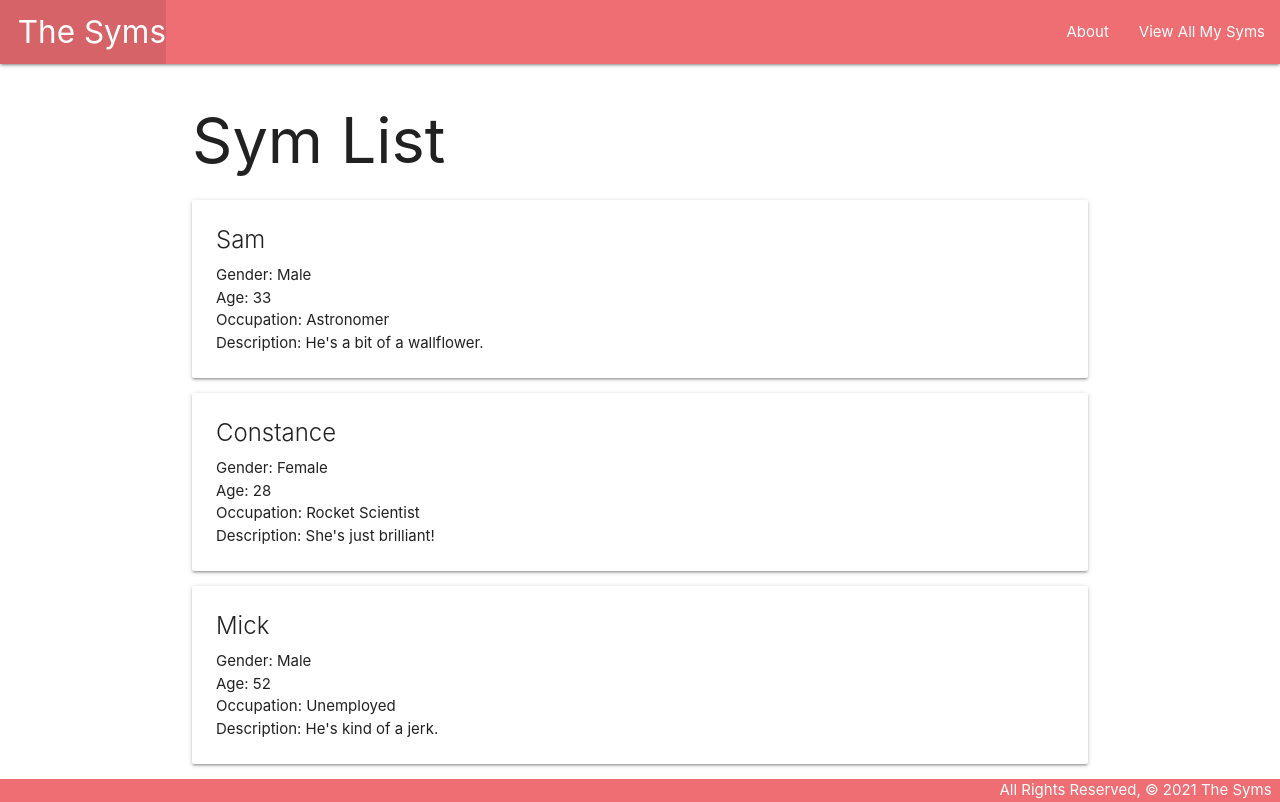
After one commit to lloddy/syms, a Django app: page /syms/ in a window 1280 px wide. The commit adds this page. Run offline with Django 3.2, Linux system fonts and the light colour scheme.

Commit message:
WIP creates index page

```diff
--- a/main_app/templates/base.html
+++ b/main_app/templates/base.html
@@ -21,6 +21,7 @@
           </ul>
           <ul class="right">
             <li><a href="/about">About</a></li>
+            <li><a href="/syms">View All My Syms</a></li>
           </ul>
         </div>
       </nav>
--- /dev/null
+++ b/main_app/templates/home.html
@@ -0,0 +1,6 @@
+{% extends 'base.html' %}
+{% block content %}
+
+<h1>Home</h1>
+
+{% endblock %}
--- /dev/null
+++ b/main_app/templates/syms/index.html
@@ -0,0 +1,18 @@
+{% extends 'base.html' %}
+
+{% block content %}
+<h1>Sym List</h1>
+
+{% for sym in syms %}
+<div class="card">
+  <div class="card-content">
+    <span class="card-title">{{ sym.name }}</span>
+    <p>Gender: {{ sym.gender }}</p>
+    <p>Age: {{ sym.age }}</p>
+    <p>Occupation: {{ sym.occupation }}</p>
+    <p>Description: {{ sym.description }}</p>
+  </div>
+</div>
+{% endfor %}
+
+{% endblock %}
--- a/main_app/urls.py
+++ b/main_app/urls.py
@@ -6,4 +6,5 @@ from . import views
 urlpatterns = [
     path('', views.home, name='home'),
     path('about/', views.about, name='about'),
+    path('syms/', views.syms_index, name='index'),
 ]
--- a/main_app/views.py
+++ b/main_app/views.py
@@ -1,10 +1,13 @@
 from django.shortcuts import render
-from django.http import HttpResponse
+from .models import Sym, syms
 
 # Create your views here.
 
 def home(request):
-    return HttpResponse('<h1><h1>Hello /ᐠ｡‸｡ᐟ\ﾉ</h1>')
+    return render(request, 'home.html')
 
 def about(request):
     return render(request, 'about.html')
+
+def syms_index(request):
+    return render(request, 'syms/index.html', { 'syms': syms })
```
Also changed, not shown: main_app/models.py (+13 -0 lines), db.sqlite3 (deleted).
